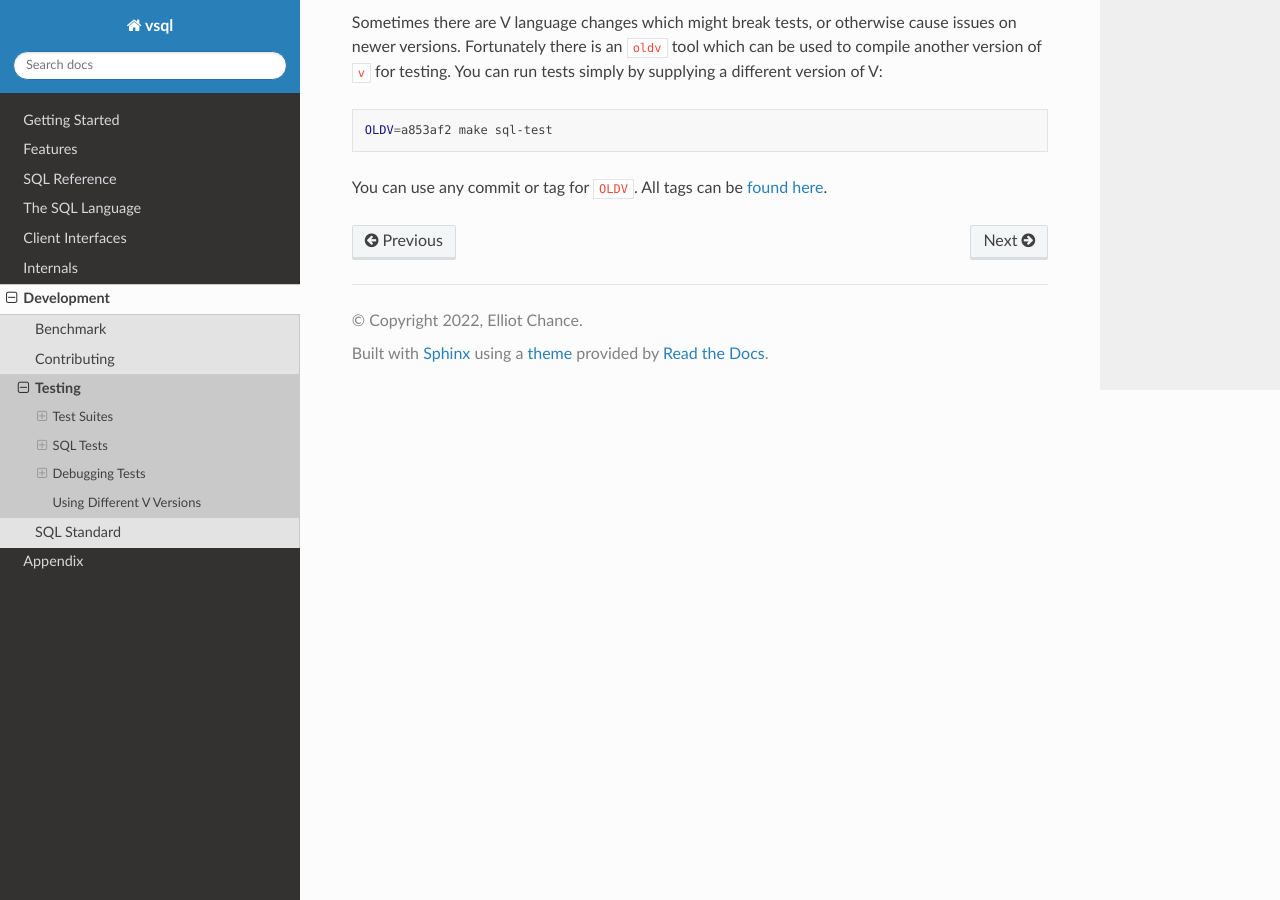
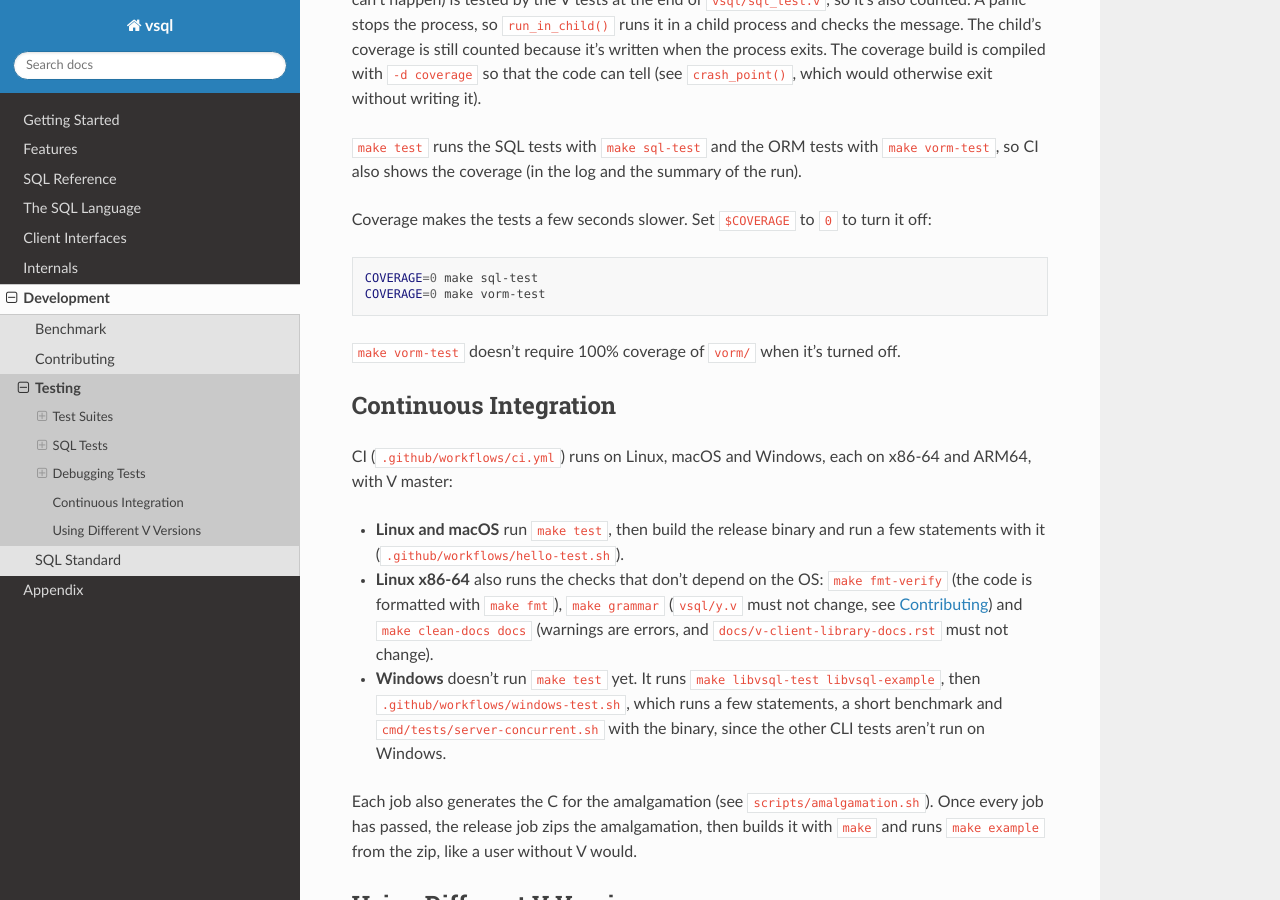
Before and after one commit to elliotchance/vsql, a Sphinx documentation site: the page built from docs/testing.rst, in a window 1280 px wide and 900 px high, scrolled down 14907 px. Built offline with Sphinx 7.4.7 and the Read the Docs theme 3.1.0, drawn with Linux system fonts in a browser that asks for light colours; some of the changed text lies outside the part shown.

Commit message:
docs: Document the unit tests and what CI checks
testing.rst gets a section for make unit-test, and a section for what CI
runs on each platform, replacing "CI runs make test", which wasn't true on
Windows and missed the fmt, grammar, docs and amalgamation checks.

contributing.rst now says that y.v and v-client-library-docs.rst must be
committed, that docs warnings are errors, and installs the docs
dependencies in a virtual environment from requirements.txt (rather than
unpinned with pip3 as well).

Fixes #699
Fixes #700

```diff
--- a/docs/testing.rst
+++ b/docs/testing.rst
@@ -22,7 +22,7 @@ Test Suites
 - ``make cli-test``: the CLI tests.
 - ``make libvsql-test``: the tests for libvsql, see `libvsql`_.
 
-CI runs ``make test``.
+See `Continuous Integration`_ for what CI runs on each platform.
 
 B-Tree
 ^^^^^^
@@ -228,6 +228,27 @@ SQL
 The SQL test suite contains most of the functional tests. This is likely the
 only test suite you will use when adding functionality or fixing bugs in vsql.
 More description below.
+
+Unit
+^^^^
+
+``make unit-test`` runs every ``vsql/*_test.v`` file, except for
+``vsql/sql_test.v`` and ``vsql/btree_test.v``, which are run by
+``make sql-test`` and ``make btree-test``.
+
+Write an SQL test whenever you can. A unit test is for something that SQL can't
+show, such as the exact bytes that are written (``vsql/bytes_test.v``), a
+``Row`` that doesn't match its table (``vsql/row_test.v``), a database that's
+closed and opened again, or several connections at the same time
+(``vsql/connection_test.v``). The unit tests aren't counted by `Coverage`_, so
+code that can only be reached by a unit test also needs a V test at the end of
+``vsql/sql_test.v``.
+
+Run a single file with:
+
+.. code-block:: sh
+
+   v test vsql/row_test.v
 
 SQL Tests
 ---------
@@ -705,8 +726,9 @@ tests:
 When all of the tests are run, ``make sql-test`` fails unless every line is
 covered. This is every line that V measures: V's coverage doesn't measure some
 statements, such as a function call on its own line (including one ending in
-``!``), an ``if`` condition or assigning to a map key. ``make sql-test-uncovered`` prints each line that wasn't covered by the
-last ``make sql-test``:
+``!``), an ``if`` condition or assigning to a map key.
+``make sql-test-uncovered`` prints each line that wasn't covered by the last
+``make sql-test``:
 
 .. code-block:: text
 
@@ -741,6 +763,29 @@ turn it off:
 ``make vorm-test`` doesn't require 100% coverage of ``vorm/`` when it's turned
 off.
 
+Continuous Integration
+----------------------
+
+CI (``.github/workflows/ci.yml``) runs on Linux, macOS and Windows, each on
+x86-64 and ARM64, with V master:
+
+- **Linux and macOS** run ``make test``, then build the release binary and run
+  a few statements with it (``.github/workflows/hello-test.sh``).
+- **Linux x86-64** also runs the checks that don't depend on the OS:
+  ``make fmt-verify`` (the code is formatted with ``make fmt``), ``make grammar``
+  (``vsql/y.v`` must not change, see :doc:`contributing`) and
+  ``make clean-docs docs`` (warnings are errors, and
+  ``docs/v-client-library-docs.rst`` must not change).
+- **Windows** doesn't run ``make test`` yet. It runs ``make libvsql-test
+  libvsql-example``, then ``.github/workflows/windows-test.sh``, which runs a
+  few statements, a short benchmark and ``cmd/tests/server-concurrent.sh`` with
+  the binary, since the other CLI tests aren't run on Windows.
+
+Each job also generates the C for the amalgamation (see
+``scripts/amalgamation.sh``). Once every job has passed, the release job zips
+the amalgamation, then builds it with ``make`` and runs ``make example`` from
+the zip, like a user without V would.
+
 Using Different V Versions
 --------------------------
 
```
Also changed, not shown: docs/contributing.rst (+18 -4 lines), 1 other file.
